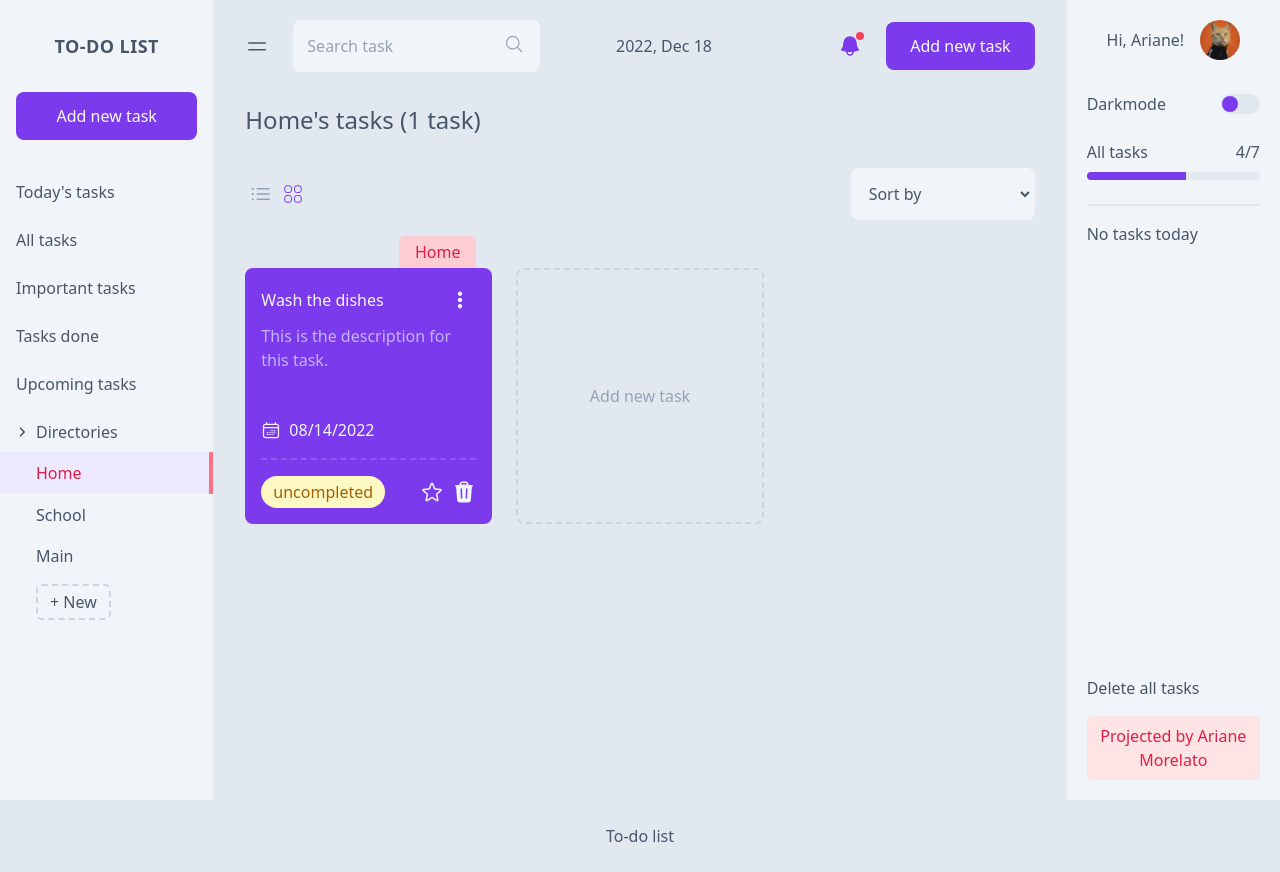
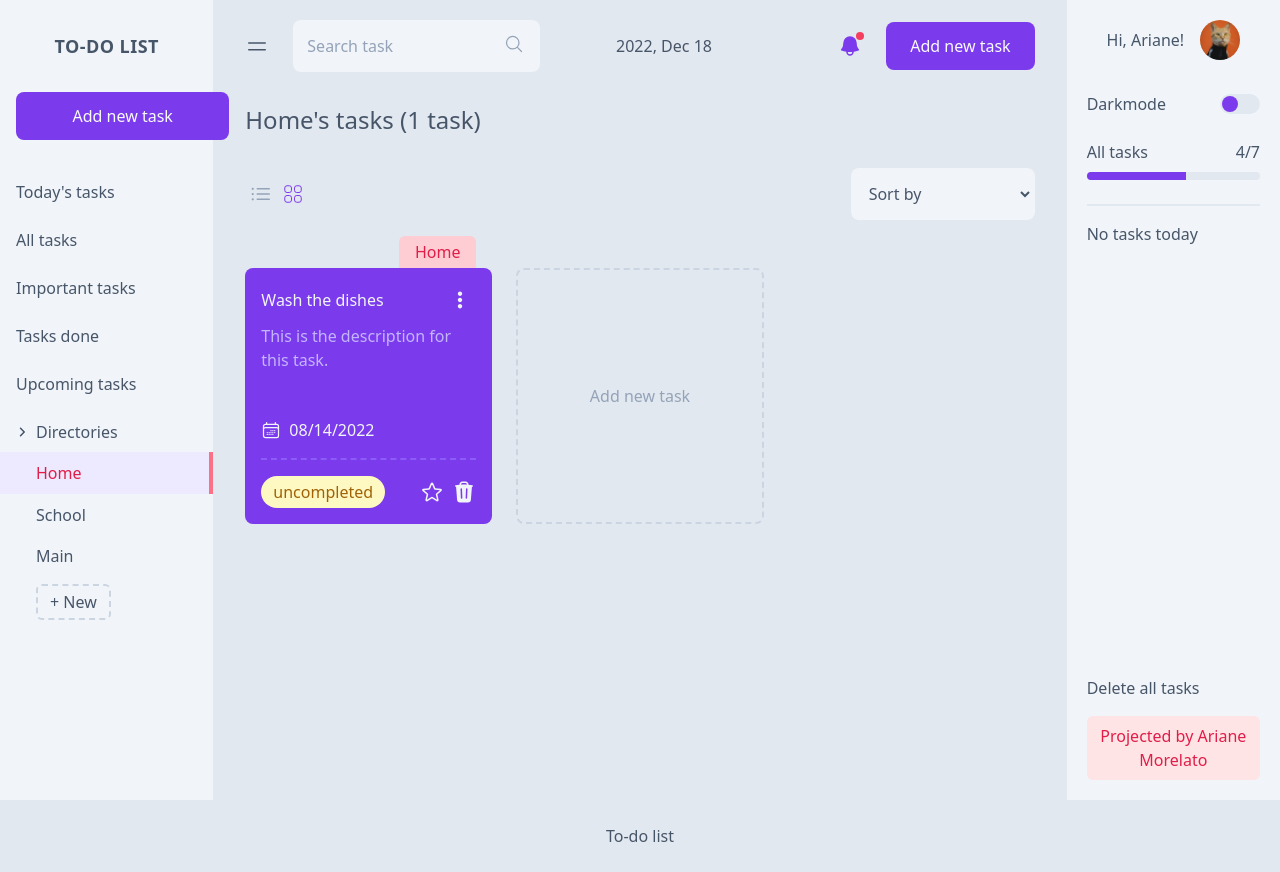
Before and after one commit to aridsm/tasks-app, a React (Create React App) app: page /Home in a window 1280 px wide. Built offline with nearby package versions, Linux system fonts and the light colour scheme.

Commit message:
close and show menu

```diff
--- a/src/components/Menu/Menu.tsx
+++ b/src/components/Menu/Menu.tsx
@@ -1,22 +1,43 @@
 import React from "react";
+import { useAppDispatch, useAppSelector } from "../../store/hooks";
+import { menuActions } from "../../store/Menu.store";
 import BtnAddTask from "../Utilities/BtnAddTask";
 import Directories from "./Directories/Directories";
 import NavLinks from "./NavLinks";
+import useScreenMedia from "../hooks/useScreenMedia";
 
 const classLinkActive =
   "text-rose-600 bg-violet-100 border-r-4 border-rose-400 dark:bg-slate-800 dark:text-slate-200 dark:border-slate-200";
 
 const Menu: React.FC = () => {
+  const menuOpen = useAppSelector((state) => state.menu.open);
+  const dispatch = useAppDispatch();
+
+  const mediaQueries = useScreenMedia();
+
+  const closeMenuHandler = () => {
+    dispatch(menuActions.closeMenu());
+  };
   return (
     <>
-      <header className="layoutMenuAccount xl:left-0">
-        <h1 className="font-bold uppercase text-center mt-8 text-lg tracking-wide">
+      <header
+        className={`layoutMenuAccount left-0 ${
+          menuOpen || mediaQueries.xl ? "block" : "hidden"
+        }`}
+      >
+        <h1 className="font-bold uppercase text-center mt-8 text-lg tracking-wide hidden xl:block">
           To-do list
         </h1>
-        <BtnAddTask className="my-8 mx-4" />
+        <BtnAddTask className="my-8 mx-4 min-w-full" />
         <NavLinks classActive={classLinkActive} />
         <Directories classActive={classLinkActive} />
       </header>
+      {menuOpen && !mediaQueries.xl && (
+        <div
+          className="fixed bg-slate-600/[.2] w-full h-full z-10 top-0 left-0"
+          onClick={closeMenuHandler}
+        ></div>
+      )}
     </>
   );
 };
--- a/src/components/TasksSection/HeaderTasks.tsx
+++ b/src/components/TasksSection/HeaderTasks.tsx
@@ -5,11 +5,15 @@ import { ReactComponent as MenuIcon } from "../../assets/menu.svg";
 import Tooltip from "../Utilities/Tooltip";
 import SearchField from "./SearchField";
 import useVisibility from "../hooks/useVisibility";
+import { useAppDispatch } from "../../store/hooks";
+import { menuActions } from "../../store/Menu.store";
 
 const classHasNotification =
   "after:content-[''] after:w-2 after:h-2 after:bg-rose-500 block after:rounded-full after:absolute after:bottom-3/4  after:left-3/4";
 
 const HeaderTasks: React.FC = () => {
+  const dispatch = useAppDispatch();
+
   const refBtnNotification = useRef<HTMLButtonElement>(null);
   const date: Date = new Date();
   const year: number = date.getFullYear();
@@ -44,9 +48,13 @@ const HeaderTasks: React.FC = () => {
     showElement: showNotifications,
   } = useVisibility([refBtnNotification.current]);
 
+  const openMenuHandler = () => {
+    dispatch(menuActions.openMenu());
+  };
+
   return (
     <header className="flex items-center">
-      <button className="mr-6">
+      <button className="mr-6" onClick={openMenuHandler}>
         <MenuIcon />
       </button>
       <SearchField />
--- a/src/index.css
+++ b/src/index.css
@@ -63,7 +63,7 @@
     @apply opacity-100;
   }
   .layoutMenuAccount {
-    @apply bg-slate-100 hidden xl:flex flex-col h-screen w-2/12 xl:fixed dark:bg-slate-800/[.5];
+    @apply bg-slate-100 xl:flex flex-col h-screen w-60 xl:w-2/12 fixed dark:bg-slate-800/[.5] z-20;
   }
 }
 
--- /dev/null
+++ b/src/store/Menu.store.tsx
@@ -0,0 +1,21 @@
+import { createSlice } from "@reduxjs/toolkit";
+
+const initialState = {
+  open: false,
+};
+
+const menuSlice = createSlice({
+  name: "modal",
+  initialState: initialState,
+  reducers: {
+    openMenu(state) {
+      state.open = true;
+    },
+    closeMenu(state) {
+      state.open = false;
+    },
+  },
+});
+
+export const menuActions = menuSlice.actions;
+export default menuSlice.reducer;
--- a/src/store/index.tsx
+++ b/src/store/index.tsx
@@ -1,9 +1,10 @@
 import { configureStore } from "@reduxjs/toolkit";
 import tasksReducer from "./Tasks.store";
 import modalReducer from "./Modal.store";
+import menuReducer from "./Menu.store";
 
 const store = configureStore({
-  reducer: { tasks: tasksReducer, modal: modalReducer },
+  reducer: { tasks: tasksReducer, modal: modalReducer, menu: menuReducer },
 });
 
 export type RootState = ReturnType<typeof store.getState>;
```
